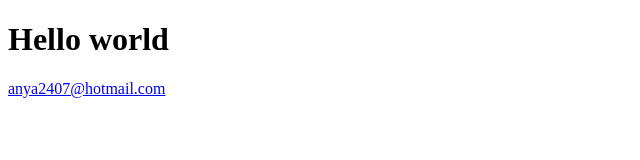
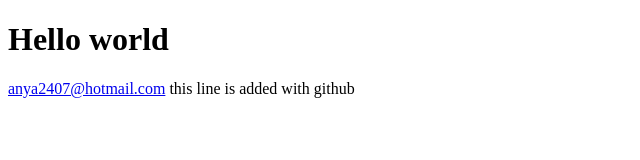
Before and after one commit to rapunzzelle/hello-world, a plain HTML site: page index.html in a window 1280 px wide. Shown: the whole page, without its empty margins (0-640 px from the left). Drawn offline with Linux system fonts and the light colour scheme.

Commit message:
change from github

```diff
--- a/index.html
+++ b/index.html
@@ -7,6 +7,6 @@
   <body>
     <h1>Hello world</h1>
     <a href="mailto:anya2407@hotmail.com?subject=feedback">anya2407@hotmail.com</a>
-
+    this line is added with github
   </body>
 </html>
```
